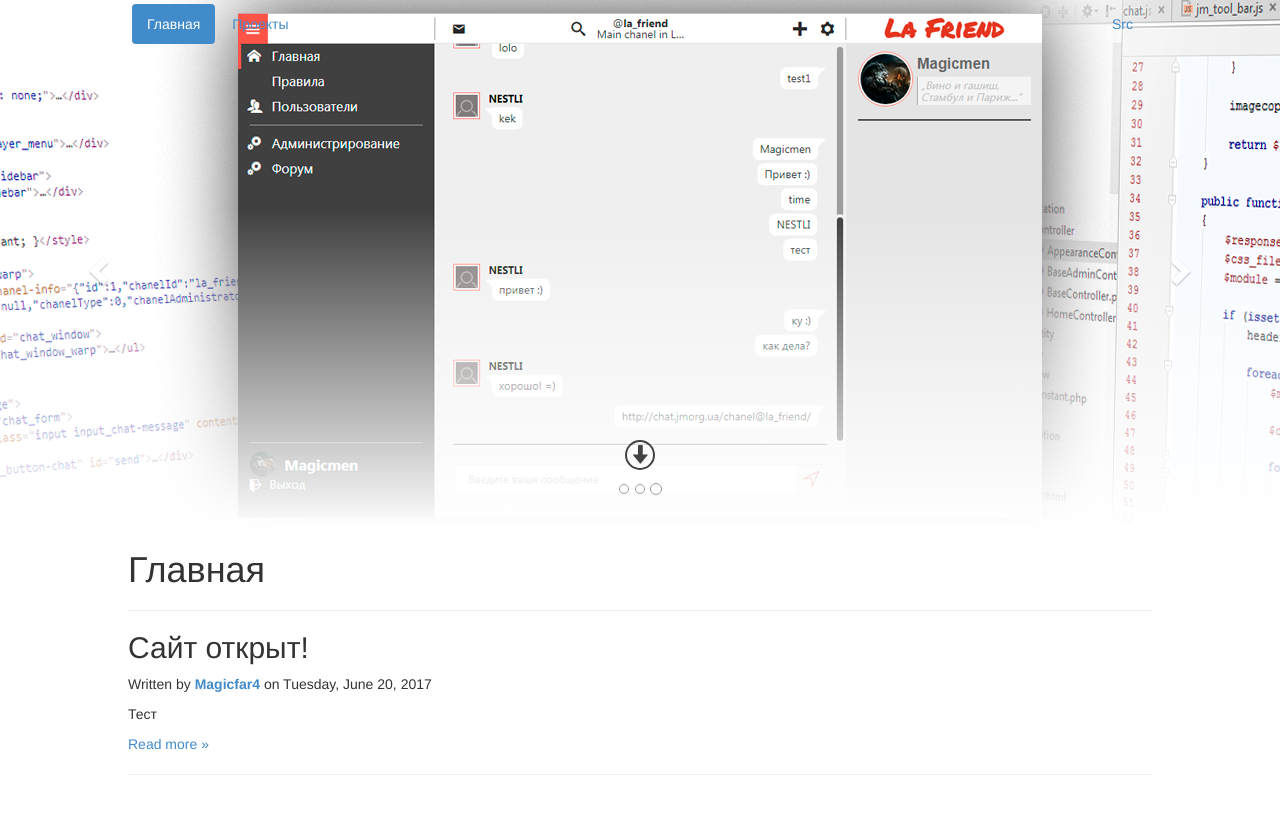
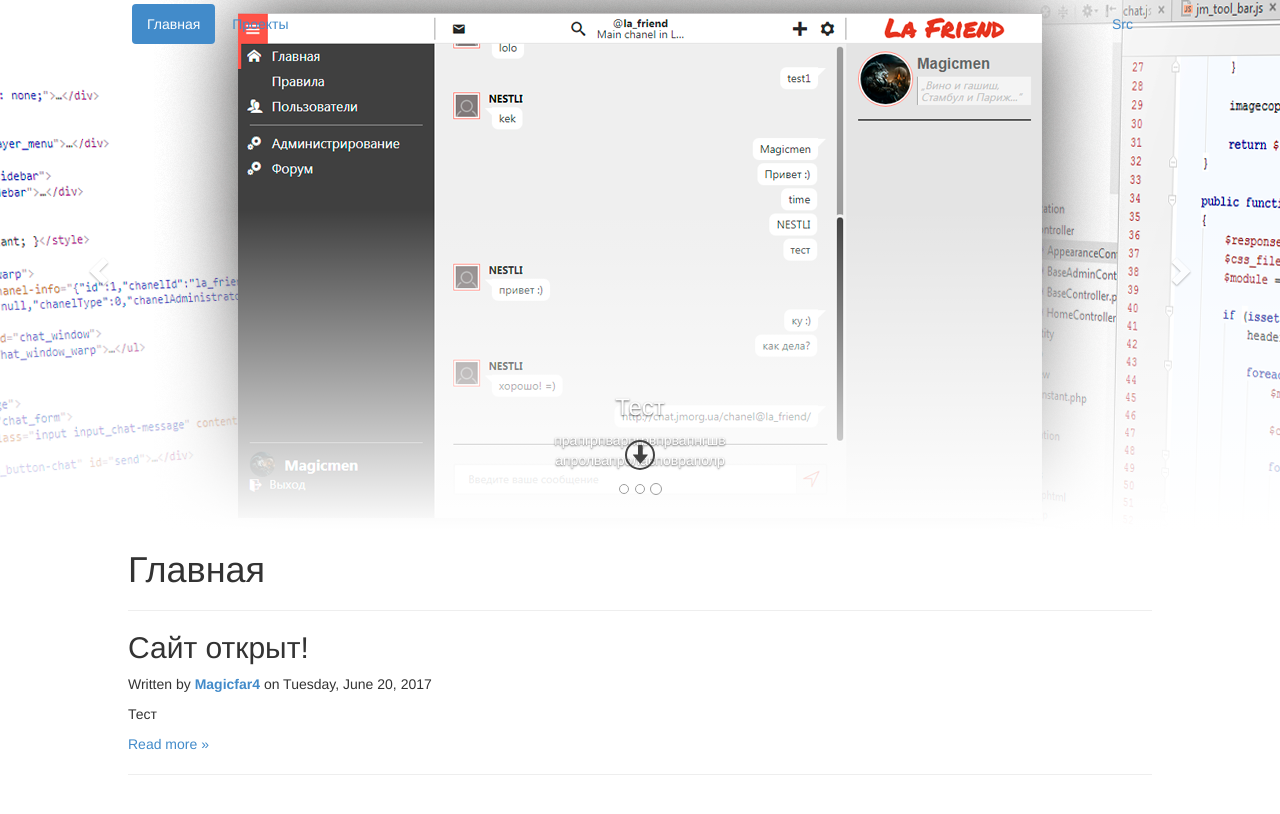
Before and after one commit to jm-organization/jm-organization.github.io, a Jekyll site: the page built from index.html, in a window 1280 px wide and 900 px high. Shown: the top 814 px of the window. Built offline with Jekyll 4.4.1, drawn with Linux system fonts in a browser that asks for light colours.

Commit message:
исправления

```diff
--- a/_includes/jm_header.html
+++ b/_includes/jm_header.html
@@ -14,16 +14,34 @@
 
 			<div class="item" id="header0" >
 				<div data-role="img" style="background-image: url('/assets/img/background-picture/header1.png')"></div>
+
+				<div class="carousel-caption">
+					<h3>Тест</h3>
+					<p>прапгрпварпгрвпрвапнгшв<br>апролвапролавповраполр</p>
+				</div>
+
 				<div class="jm-layer2" ></div>
 			</div>
 
 			<div class="item active" id="header1" >
 				<div data-role="img" style="background-image: url('/assets/img/background-picture/header1.png')"></div>
+
+				<div class="carousel-caption">
+					<h3>Тест</h3>
+					<p>прапгрпварпгрвпрвапнгшв<br>апролвапролавповраполр</p>
+				</div>
+
 				<div class="jm-layer2" ></div>
 			</div>
 
 			<div class="item" id="header2" >
 				<div data-role="img" style="background-image: url('/assets/img/background-picture/header1.png')"></div>
+
+				<div class="carousel-caption">
+					<h3>Тест</h3>
+					<p>прапгрпварпгрвпрвапнгшв<br>апролвапролавповраполр</p>
+				</div>
+
 				<div class="jm-layer2" ></div>
 			</div>
 
```
